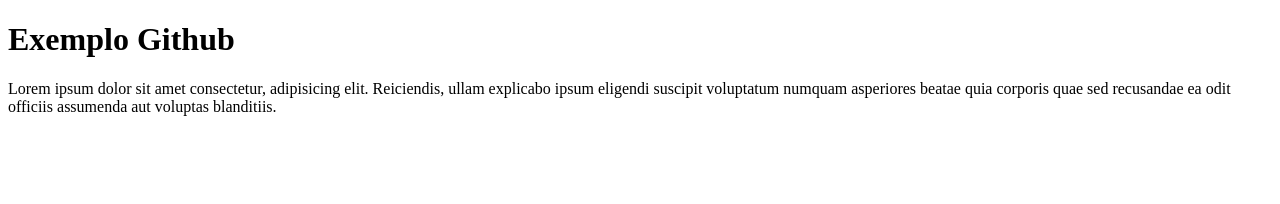
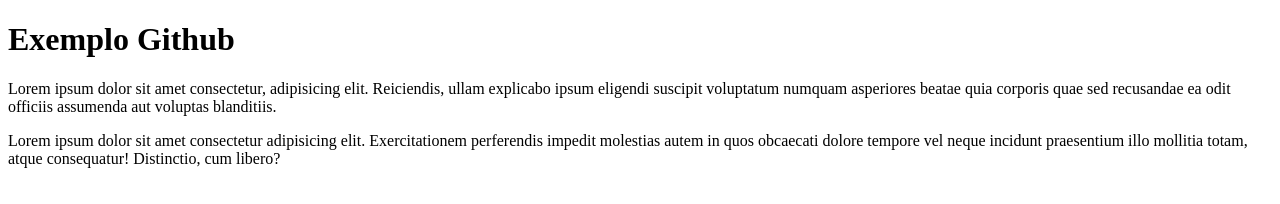
Before and after one commit to CarlosCampos84/exemplo-git-260324, a plain HTML site: page index.html in a window 1280 px wide. Drawn offline with Linux system fonts and the light colour scheme.

Commit message:
Segundo Commit

```diff
--- a/index.html
+++ b/index.html
@@ -9,6 +9,7 @@
     <h1>Exemplo Github</h1>
 
     <p>Lorem ipsum dolor sit amet consectetur, adipisicing elit. Reiciendis, ullam explicabo ipsum eligendi suscipit voluptatum numquam asperiores beatae quia corporis quae sed recusandae ea odit officiis assumenda aut voluptas blanditiis.</p>
+    <p>Lorem ipsum dolor sit amet consectetur adipisicing elit. Exercitationem perferendis impedit molestias autem in quos obcaecati dolore tempore vel neque incidunt praesentium illo mollitia totam, atque consequatur! Distinctio, cum libero?</p>
 
 </body>
 </html>
```
